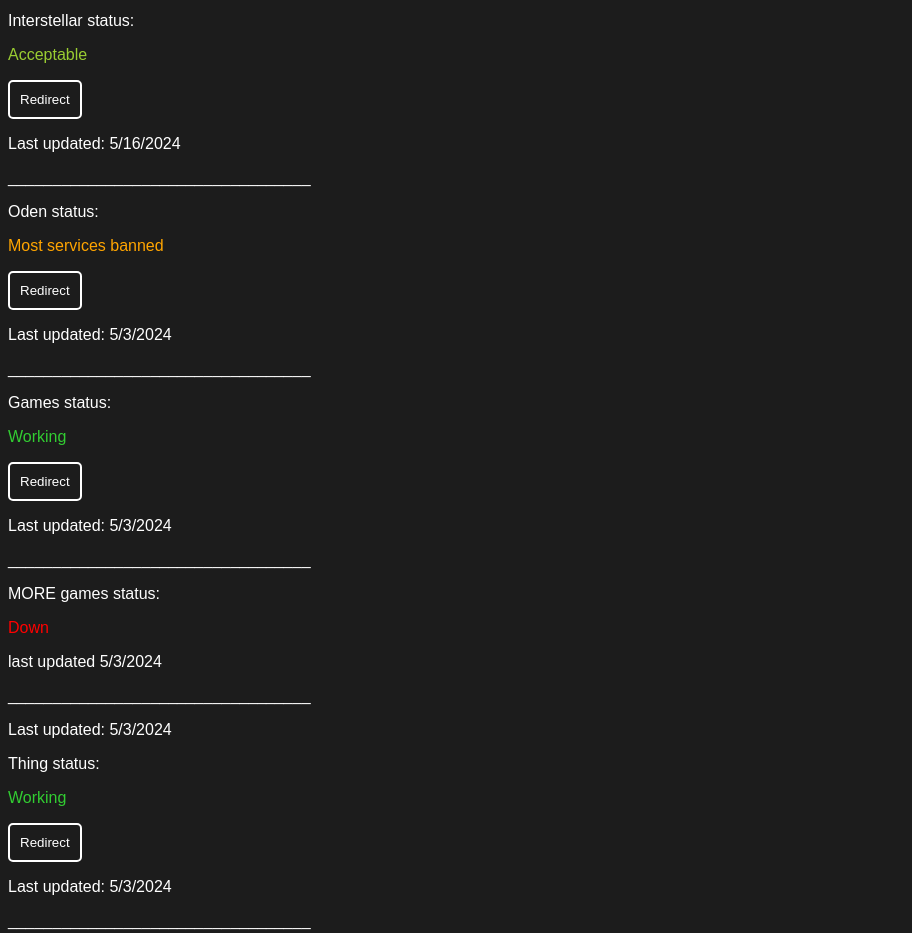
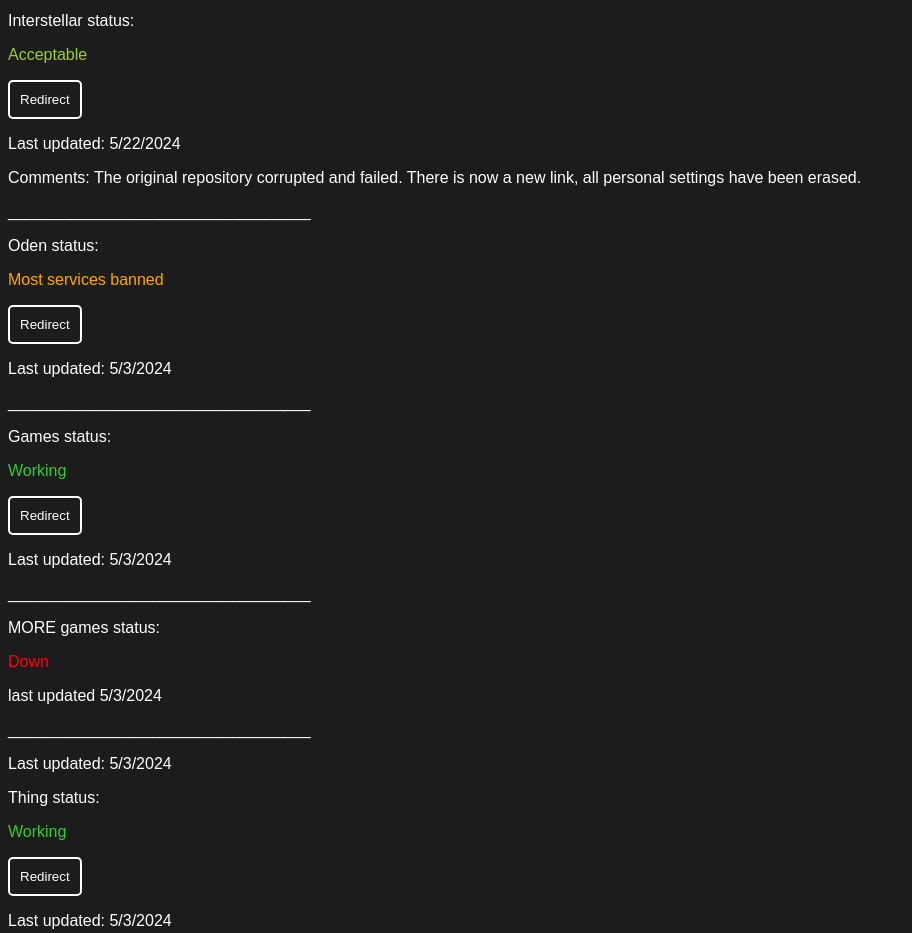
Before and after one commit to TheW0NK/Wonk, a plain HTML site: page Projects/portal/index.html in a window 1280 px wide. Shown: the part 820-1753 px from the top of the page, without its empty margins (0-912 px from the left). Drawn offline with Linux system fonts and the light colour scheme; files whose address does not match are found by name.

Commit message:
updated portal

```diff
--- a/Projects/portal/index.html
+++ b/Projects/portal/index.html
@@ -29,10 +29,11 @@
   <p>Last updated: 5/3/2024</p>
   <p>__________________________________</p>
   <p>Interstellar status:</p> <p style="color: yellowgreen;">Acceptable</p>
-  <a href="https://interstellar-vert-one.vercel.app/">
+  <a href="https://stellarprox.vercel.app/">
     <button>Redirect</button>
   </a>
-  <p>Last updated: 5/16/2024</p>
+  <p>Last updated: 5/22/2024</p>
+  <p>Comments: The original repository corrupted and failed. There is now a new link, all personal settings have been erased.</p>
   <p>__________________________________</p>
   <p>Oden status:</p> <p style="color: orange;">Most services banned</p>
   <a href="https://solo.to/oodengames">
```
